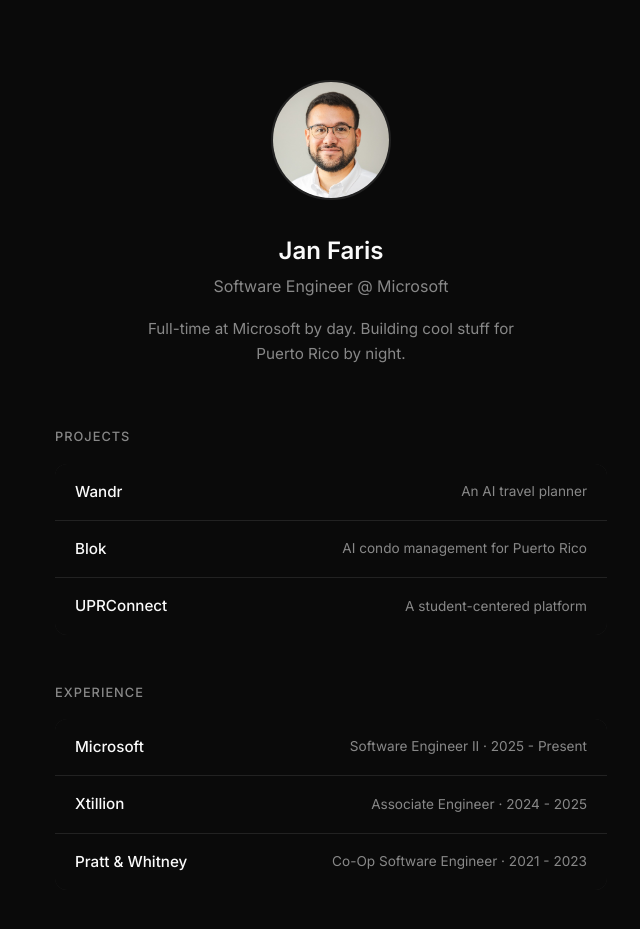
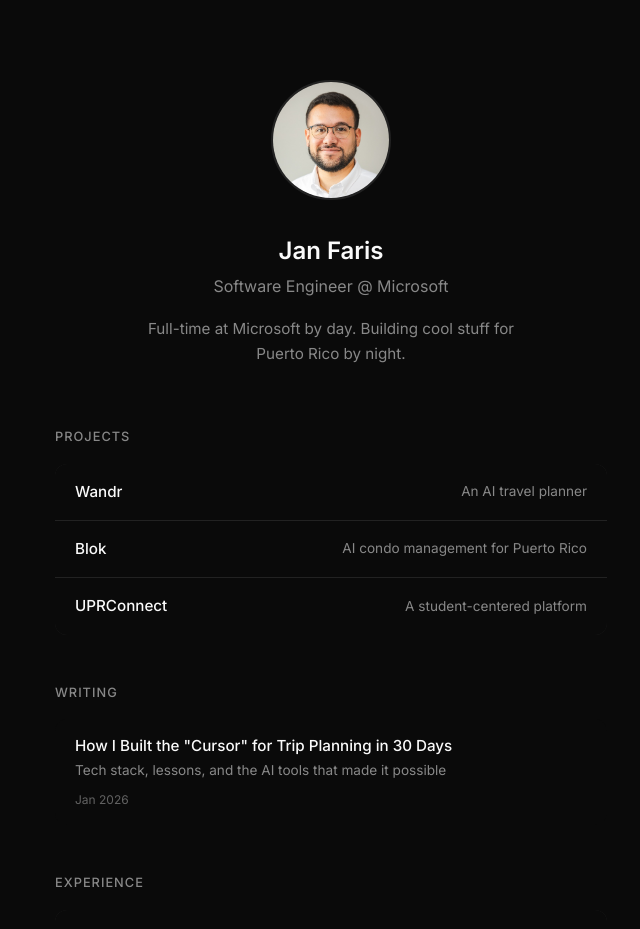
Before and after one commit to janfaris/jankfaris.com, a React (Vite) app: page / in a window 1280 px wide. Shown: the top 929 px of the page, without its empty margins (309-949 px from the left). Built offline with nearby package versions, Linux system fonts and the light colour scheme.

Commit message:
feat: add Writing section with X article

```diff
--- a/src/App.css
+++ b/src/App.css
@@ -107,6 +107,31 @@
 }
 
 /* ============================================
+   ARTICLES
+   ============================================ */
+.article-item {
+  flex-direction: column;
+  align-items: flex-start;
+  gap: 8px;
+}
+
+.article-content {
+  display: flex;
+  flex-direction: column;
+  gap: 4px;
+}
+
+.article-content .link-name {
+  line-height: 1.4;
+}
+
+.article-date {
+  font-size: 0.75rem;
+  color: var(--text-secondary);
+  opacity: 0.7;
+}
+
+/* ============================================
    FOOTER
    ============================================ */
 .footer {
--- a/src/App.tsx
+++ b/src/App.tsx
@@ -16,6 +16,15 @@ const projects = [
     name: 'UPRConnect',
     description: 'A student-centered platform',
     link: null,
+  },
+]
+
+const articles = [
+  {
+    title: 'How I Built the "Cursor" for Trip Planning in 30 Days',
+    description: 'Tech stack, lessons, and the AI tools that made it possible',
+    link: 'https://x.com/jankfaris/status/2014011668271948178',
+    date: 'Jan 2026',
   },
 ]
 
@@ -58,6 +67,28 @@ function App() {
               >
                 <span className="link-name">{project.name}</span>
                 <span className="link-description">{project.description}</span>
+              </a>
+            ))}
+          </div>
+        </section>
+
+        {/* Writing */}
+        <section className="section">
+          <h2 className="section-title">Writing</h2>
+          <div className="link-list">
+            {articles.map((article) => (
+              <a
+                key={article.title}
+                href={article.link}
+                target="_blank"
+                rel="noopener noreferrer"
+                className="link-item article-item"
+              >
+                <div className="article-content">
+                  <span className="link-name">{article.title}</span>
+                  <span className="link-description">{article.description}</span>
+                </div>
+                <span className="article-date">{article.date}</span>
               </a>
             ))}
           </div>
```
